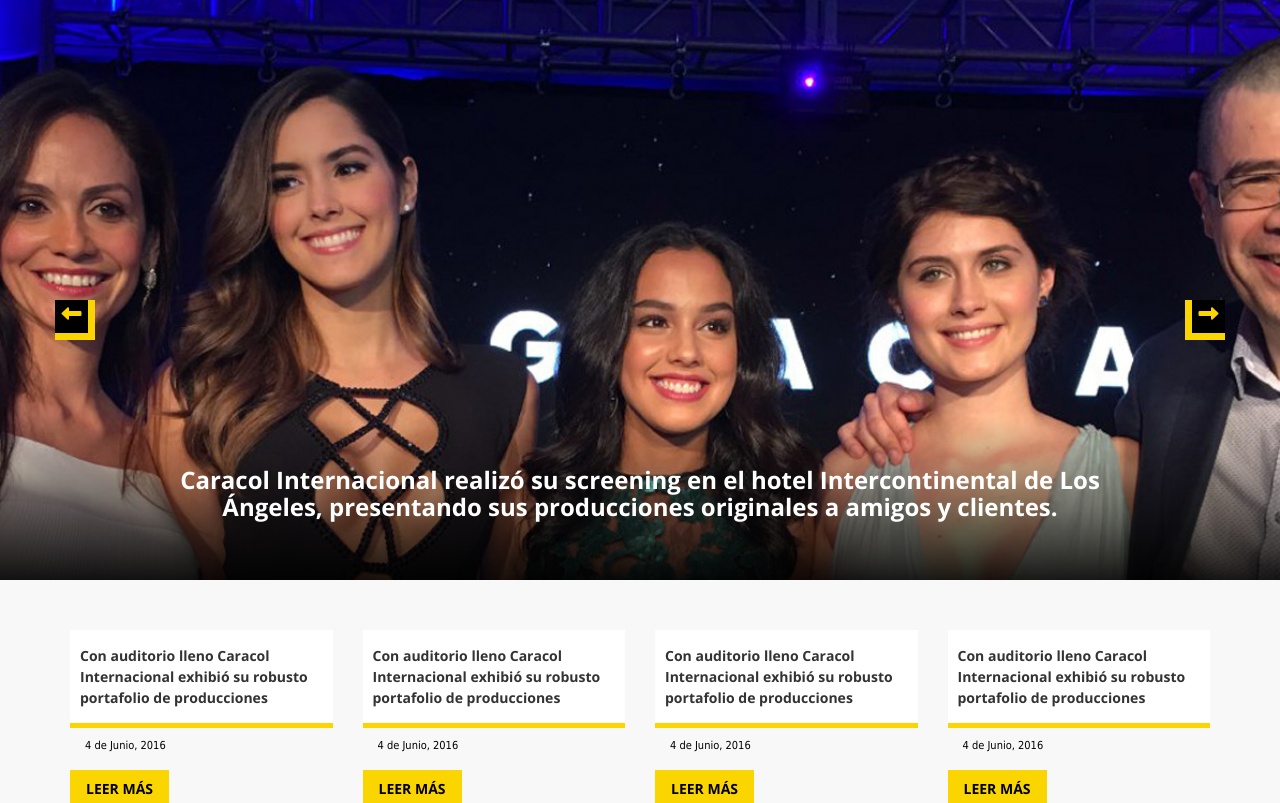
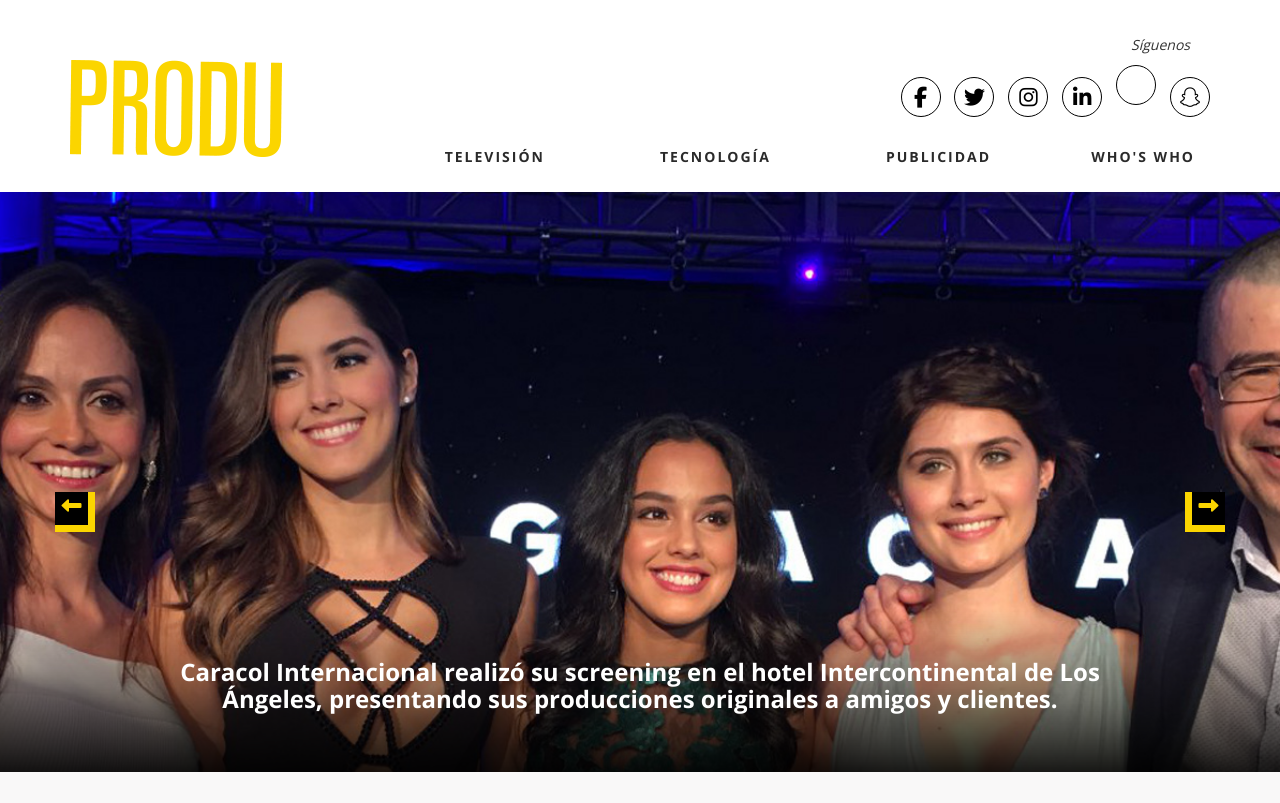
Before and after one commit to agustindavid/agustindavid.github.io, a PHP site: page / in a window 1280 px wide. Shown: the top 803 px of the page. Run offline with PHP 8.4, Linux system fonts and the light colour scheme; some libraries are stand-ins or nearby versions.

Commit message:
desktop v1

```diff
--- a/css/style.css
+++ b/css/style.css
@@ -1,5 +1,51 @@
 body{
     font-family: 'Open-Sans', sans-serif;
+}
+
+.navbar-default {
+    background-color: #ffffff !important;
+    border-color: #e7e7e7 !important;
+    border: 0 !important;
+    min-height: 130px !important;
+    padding:  20px 0 10px 0 !important;
+    margin-bottom: 0px !important;
+}
+
+.navbar-default .navbar-brand{
+    margin-top: 25px;
+}
+
+.navbar-default .navbar-nav>li>a {
+    color: #2a2a2a !important;
+    font-family: 'Open Sans', sans-serif;
+    font-weight: bold;
+    text-transform: uppercase;
+    letter-spacing: 2px;
+}
+
+.social-header {
+    float: right;
+    margin-top: 15px;
+    text-align: right;
+}
+
+.social-header p {
+    font-family: 'Open Sans', sans-serif;
+    font-style: italic;
+    padding-right: 20px;
+}
+
+.social-header a{
+    display: inline-block;
+    width: 40px;
+    height: 40px;
+    font-size: 21px;
+    border-radius: 50%;
+    border: 1px solid #000;
+    padding: 5px 0px 3px 0px;
+    text-align: center;
+    margin-left: 10px;
+    color: #000;
 }
 
 .carousel-inner{
@@ -620,3 +666,74 @@ p.tweet-text {
     width: 100%;
     height: auto;
 }
+
+
+.footer-gray {
+    padding: 45px;
+    background-color: #232323;
+    color: #fff;
+}
+
+.footer-gray p {
+    margin: 20px 0;
+    font-size: 16px;
+    font-family: 'Open Sans', sans-serif;
+    font-style: italic;
+}
+
+.footer-gray a {
+    color: #fff;
+    display: inline-block;
+    width: 40px;
+    height: 40px;
+    font-size: 21px;
+    border-radius: 50%;
+    border: 1px solid #fff;
+    padding: 5px 0px 3px 0px;
+    text-align: center;
+    margin-left: 10px;
+}
+
+.footer-black {
+    background-color: #000;
+    color: #fff;
+    padding: 20px 0;
+}
+
+.footer-black ul {
+    list-style: none;
+    text-align: center;
+    margin: 0;
+    padding: 0;
+}
+
+.footer-black ul li {
+    display: inline-block;
+    margin: 15px 35px;
+    text-transform: uppercase;
+    font-family: 'Open Sans';
+    font-weight: bold;
+    margin-bottom: 0;
+}
+
+.footer-black ul li a {
+    color: #fff;
+}
+
+
+@media (min-width: 768px){
+.navbar-nav {
+    float: right !important;
+
+}
+
+    .nav>li:last-child a {
+    padding: 15px 0;
+}
+
+    .navbar-nav>li {
+    float: left;
+    margin-left: 85px;
+    margin-top: 15px;
+}
+}
--- a/index.html
+++ b/index.html
@@ -20,6 +20,40 @@
 
 </head>
 <body>
+<nav class="navbar navbar-default">
+  <div class="container banner-wrapper">
+    <!-- Brand and toggle get grouped for better mobile display -->
+    <div class="navbar-header">
+      <button type="button" class="navbar-toggle collapsed" data-toggle="collapse" data-target="#bs-example-navbar-collapse-1" aria-expanded="false">
+        <span class="sr-only">Toggle navigation</span>
+        <span class="icon-bar"></span>
+        <span class="icon-bar"></span>
+        <span class="icon-bar"></span>
+      </button>
+      <a class="navbar-brand" href="#"><img src="images/logo-header.png"></a>
+    </div>
+      <div class="social-header">
+          <p>Síguenos</p>
+        <a><i class="fa fa-facebook" aria-hidden="true"></i></a>
+        <a><i class="fa fa-twitter" aria-hidden="true"></i></a>
+        <a><i class="fa fa-instagram" aria-hidden="true"></i></a>
+        <a><i class="fa fa-linkedin" aria-hidden="true"></i></a>
+        <a><i class="socicon-periscope" aria-hidden="true"></i></a>
+        <a><i class="fa fa-snapchat" aria-hidden="true"></i></a>
+      </div>
+      <div class="clearfix"></div>
+    <!-- Collect the nav links, forms, and other content for toggling -->
+    <div class="collapse navbar-collapse" id="bs-example-navbar-collapse-1">
+      <ul class="nav navbar-nav">
+        <li><a href="#">Televisión</a></li>
+        <li><a href="#">Tecnología</a></li>
+        <li><a href="#">Publicidad</a></li>
+        <li><a href="#">Who's Who</a></li>
+      </ul>
+    </div><!-- /.navbar-collapse -->
+  </div><!-- /.container-fluid -->
+</nav>
+
       <div id="carousel-home" class="carousel slide" data-interval='300000' data-ride='carousel' data-pause='hover'>
 	<!-- Indicators -->
 
@@ -543,6 +577,18 @@
 
             </div>
         </div>
+        <div class="footer-black">
+            <div class="container">
+                <div class="row">
+                    <ul>
+                        <li><a>Televisión</a></li>
+                        <li><a>Tecnología</a></li>
+                        <li><a>Publicidad</a></li>
+                        <li><a>Who's Who</a></li>
+                    </ul>
+                </div>
+            </div>
+        </div>
     </footer>
 </body>
 </html>
```
Also changed, not shown: images/logo-header.png (added).
